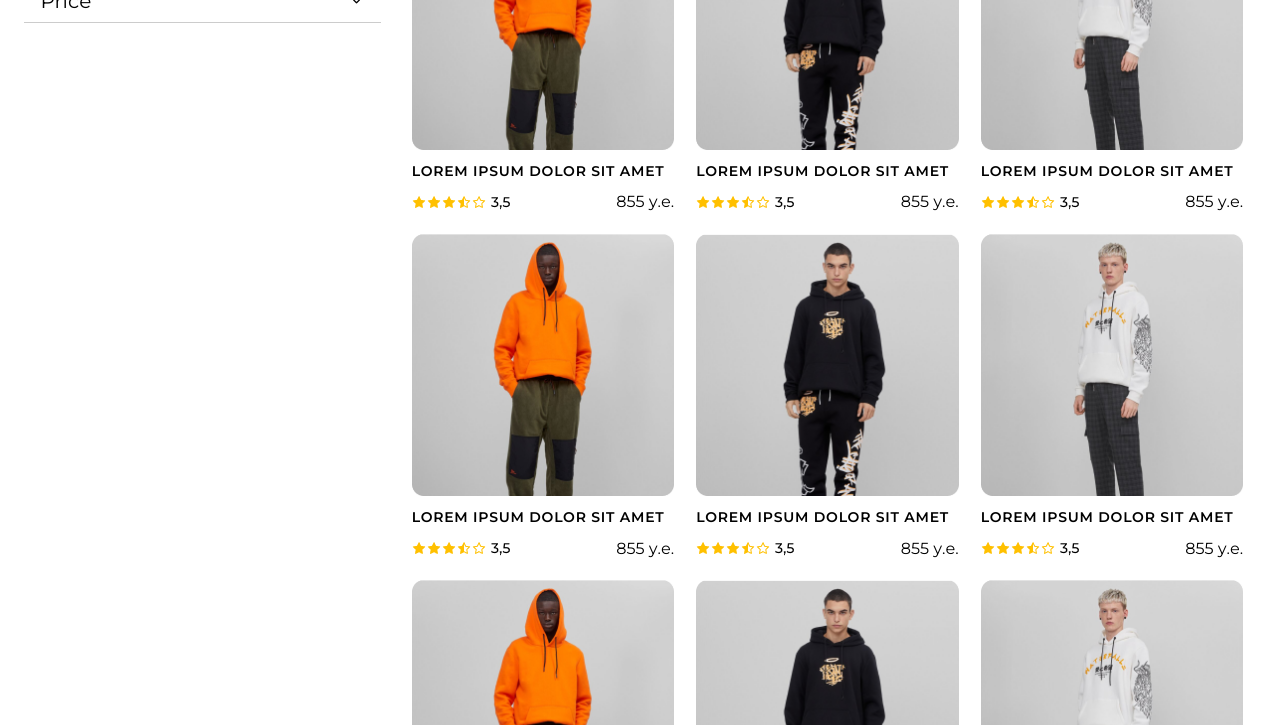
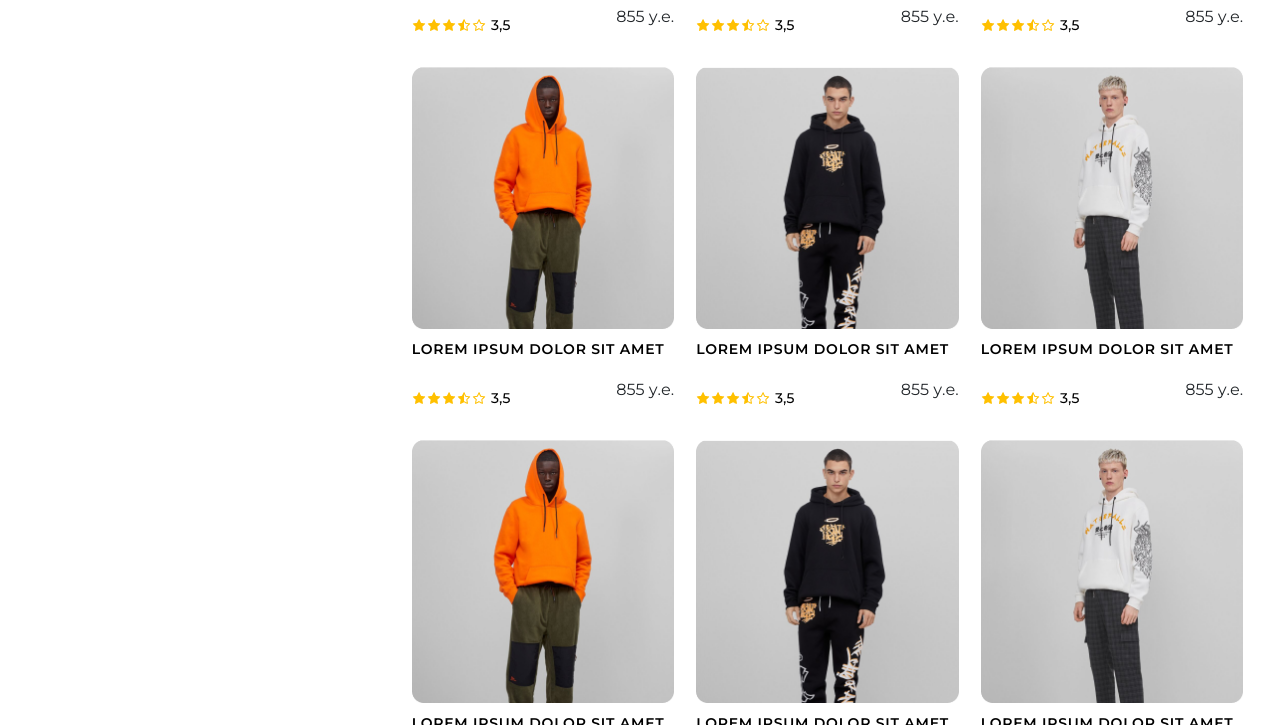
Before and after one commit to Adhamovman/big-team-project, a plain HTML site: page pages/category.html in a window 1280 px wide. Shown: the part 494-1219 px from the top of the page. Drawn offline with nearby package versions, Linux system fonts and the light colour scheme.

Commit message:
page togirlandi

```diff
--- a/pages/category.html
+++ b/pages/category.html
@@ -5,6 +5,15 @@
     <meta http-equiv="X-UA-Compatible" content="IE=edge" />
     <meta name="viewport" content="width=device-width, initial-scale=1.0" />
     <title>CATEGORY</title>
+
+    <link rel="preconnect" href="https://fonts.googleapis.com" />
+    <link rel="preconnect" href="https://fonts.gstatic.com" crossorigin />
+    <link
+      href="https://fonts.googleapis.com/css2?family=Montserrat:wght@400;500;600;700&display=swap"
+      rel="stylesheet"
+    />
+    <link rel="stylesheet" href="../css/bootstrap.min.css" />
+
     <link
       rel="stylesheet"
       href="https://unicons.iconscout.com/release/v4.0.0/css/line.css"
```
Also changed, not shown: pages/categories.html (+1 -1 lines).
